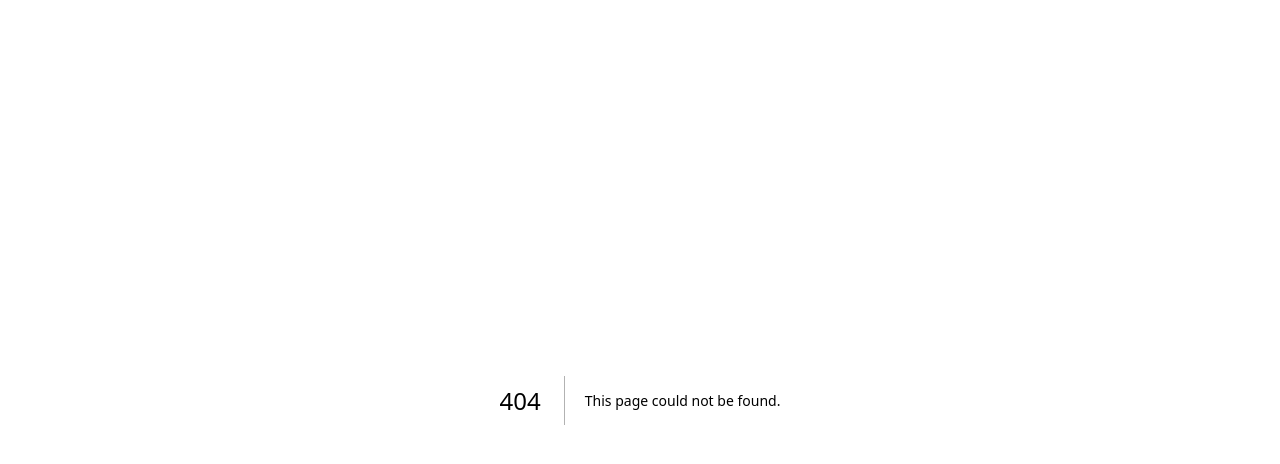
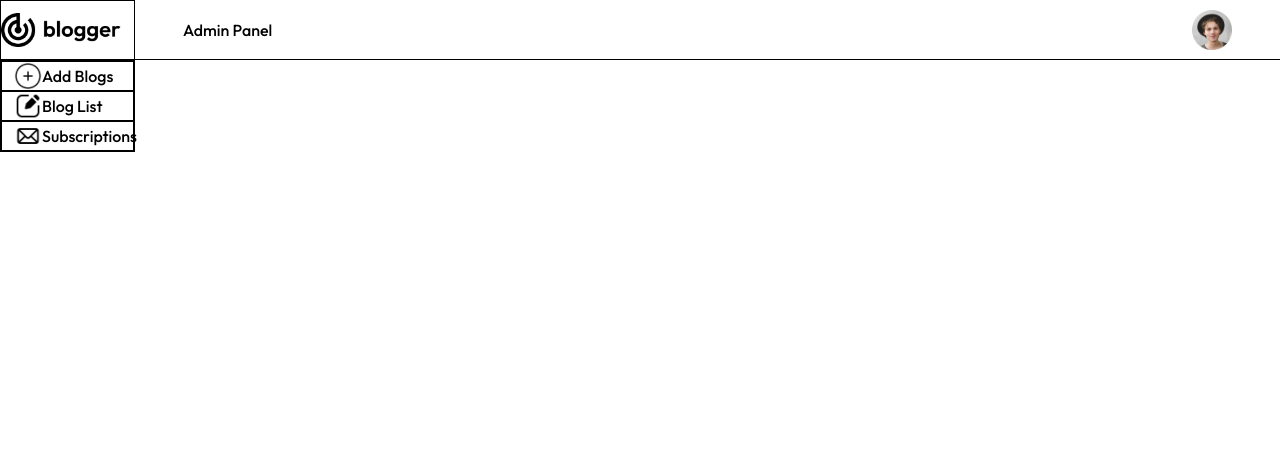
Before and after one commit to KethakaWanasinghe/next-blog-app, a Next.js app: page /admin/addProduct in a window 1280 px wide. Before the commit this address had no page. Shown: the top 464 px of the page. Built offline with nearby package versions, Linux system fonts and the light colour scheme.

Commit message:
Admin Dashboard Creation

```diff
--- /dev/null
+++ b/Components/AdminComponents/Sidebar.jsx
@@ -0,0 +1,32 @@
+import { assets } from "@/Assets/assets";
+import Image from "next/image";
+import Link from "next/link";
+import React from "react";
+
+const Sidebar = () => {
+  return (
+    <div className="flex flex-col bg-slate-100">
+      <div className="px-2 sm:pl-14 py-3 border border-black">
+        <Image src={assets.logo} width={120} alt="" />
+      </div>
+      <div className="w-28 sm:w-80 h-[100vh] relative py-12 border border-black">
+        <div className="w-[50%] sm:w-[80%] absolute right-0">
+          <Link href='/admin/addProduct' className="flex items-center border border-black gap-3 font-medium px-3 py-2 bg-white shadow-[-5px_5px_0px_#000000]">
+            <Image src={assets.add_icon} alt="" width={28} />
+            <p>Add Blogs</p>
+          </Link>
+          <Link href='/admin/blogList' className="mt-5 flex items-center border border-black gap-3 font-medium px-3 py-2 bg-white shadow-[-5px_5px_0px_#000000]">
+            <Image src={assets.blog_icon} alt="" width={28} />
+            <p>Blog List</p>
+          </Link>
+          <Link href='/admin/subscriptions' className="mt-5 flex items-center border border-black gap-3 font-medium px-3 py-2 bg-white shadow-[-5px_5px_0px_#000000]">
+            <Image src={assets.email_icon} alt="" width={28} />
+            <p>Subscriptions</p>
+          </Link>
+        </div>
+      </div>
+    </div>
+  );
+};
+
+export default Sidebar;
--- /dev/null
+++ b/app/admin/addProduct/page.jsx
@@ -0,0 +1,12 @@
+'use client'
+import React from 'react'
+
+const page = () => {
+  return (
+    <div>
+
+    </div>
+  )
+}
+
+export default page
--- /dev/null
+++ b/app/admin/blogList/page.jsx
@@ -0,0 +1,12 @@
+'use client'
+import React from 'react'
+
+const page = () => {
+  return (
+    <div>
+
+    </div>
+  )
+}
+
+export default page
--- /dev/null
+++ b/app/admin/layout.jsx
@@ -0,0 +1,20 @@
+import { assets } from "@/Assets/assets";
+import Sidebar from "@/Components/AdminComponents/Sidebar";
+import Image from "next/image";
+
+export default function Layout({ children }) {
+  return (
+    <>
+      <div className="flex">
+        <Sidebar />
+        <div className="flex flex-col w-full">
+          <div className="flex items-center justify-between w-full py-3 max-h-[60px] px-12 border-b border-black">
+            <h3 className="font-medium">Admin Panel</h3>
+            <Image src={assets.profile_icon} width={40} alt="" />
+          </div>
+          {children}
+        </div>
+      </div>
+    </>
+  );
+}
--- /dev/null
+++ b/app/admin/page.jsx
@@ -0,0 +1,11 @@
+import React from 'react'
+
+const page = () => {
+  return (
+    <div>
+
+    </div>
+  )
+}
+
+export default page
--- /dev/null
+++ b/app/admin/subscriptions/page.jsx
@@ -0,0 +1,12 @@
+'use client'
+import React from 'react'
+
+const page = () => {
+  return (
+    <div>
+
+    </div>
+  )
+}
+
+export default page
```
